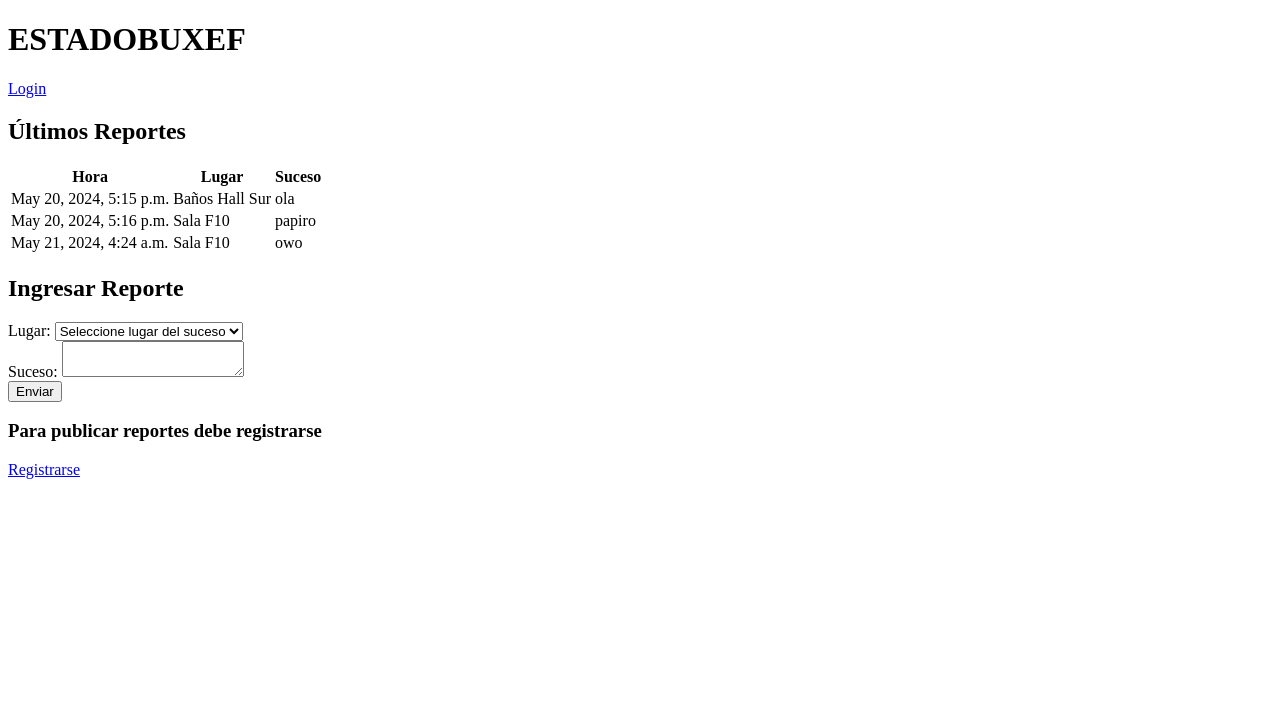
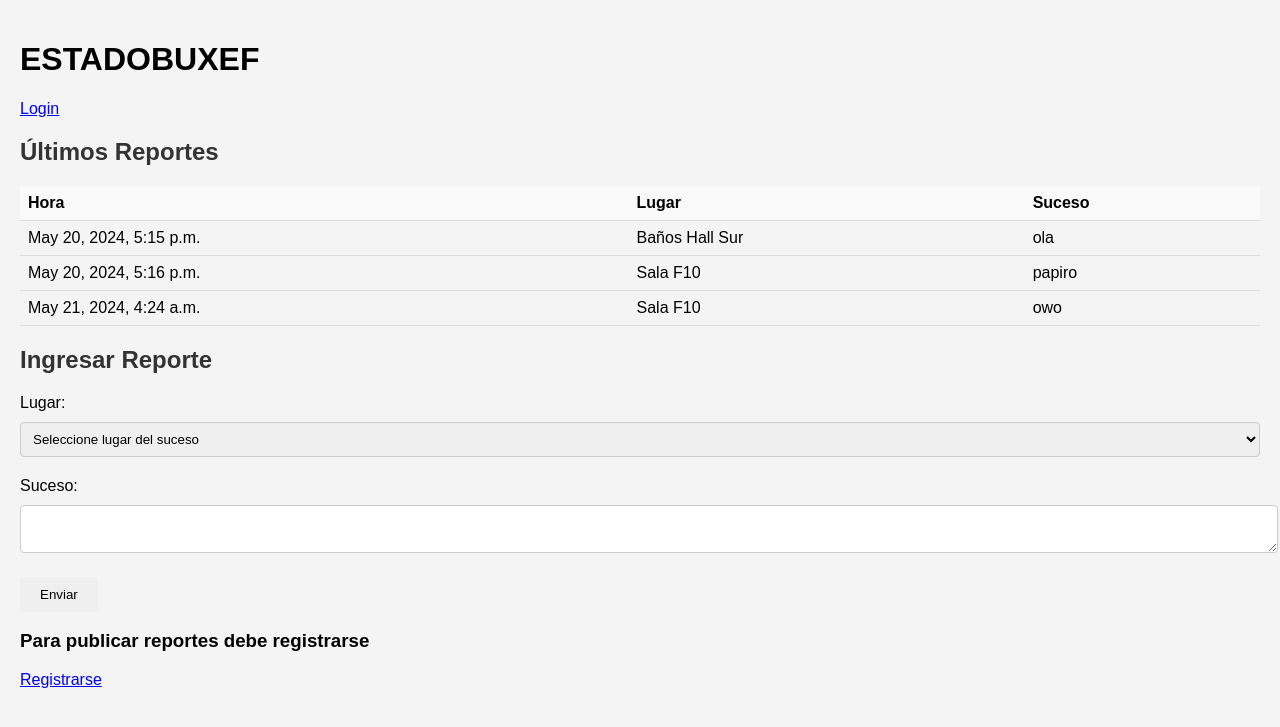
Before and after one commit to DCC-CC4401/2024-1-CC4401-1-grupo-3, a Django app: page / in a window 1280 px wide. Shown: the top 727 px of the page. Run offline with Django 5.2, Linux system fonts and the light colour scheme; data comes from the database, SQL or seed files in the repository; both versions use the stored data as it was after the commit.

Commit message:
Basic CSS structure for the main page

```diff
--- a/estadobuxef/templates/home.html
+++ b/estadobuxef/templates/home.html
@@ -2,6 +2,61 @@
 {% block title %} Menú principal {% endblock %}
 
 {% block css %}
+<style>
+body {
+    font-family: Arial, sans-serif;
+    background-color: #f4f4f4;
+    margin: 0;
+    padding: 20px;
+}
+
+h2 {
+    color: #333;
+    font-size: 24px;
+}
+
+table {
+    width: 100%;
+    margin-top: 20px;
+    border-collapse: collapse;
+}
+
+th, td {
+    text-align: left;
+    padding: 8px;
+    border-bottom: 1px solid #ddd;
+}
+
+th {
+    background-color: #f9f9f9;
+}
+
+tr:hover {
+    background-color: #e0e0e0;
+}
+
+
+label {
+    display: block;
+    margin-bottom: 10px;
+    color: #000;
+}
+
+select, textarea {
+    width: 100%;
+    padding: 8px;
+    margin-bottom: 20px;
+    border-radius: 4px;
+    border: 1px solid #ccc;
+}
+
+button {
+    padding: 10px 20px;
+    border: none;
+    border-radius: 4px;
+    cursor: pointer;
+}
+</style>
 {% endblock %}
 
 {% block content %}
@@ -50,7 +105,7 @@
             </form>
 {#            {% else %}#}
                 <h3>Para publicar reportes debe registrarse</h3>
-                <a href="{% url 'register' %}">Registrarse</a>
+                <a href="{% url 'log-reg' %}">Registrarse</a>
 {#            {% endif %}#}
         </div>
     </div>
```
Also changed, not shown: db.sqlite3, estadobuxef/migrations/0001_initial.py (added), estadobuxef/migrations/__init__.py (added), estadobuxefproject/db.sqlite3 (added).
